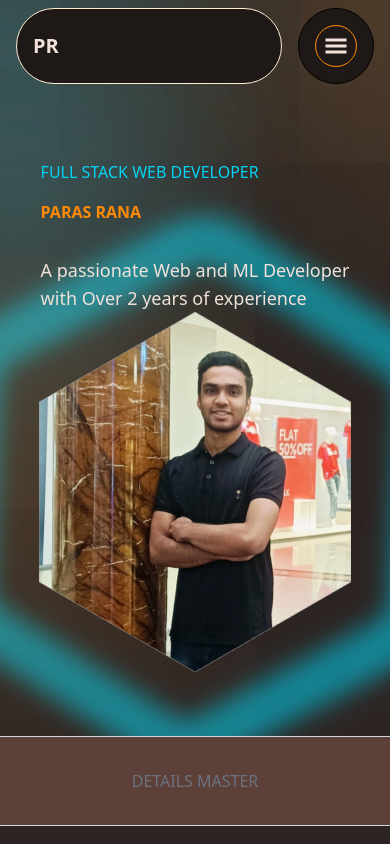
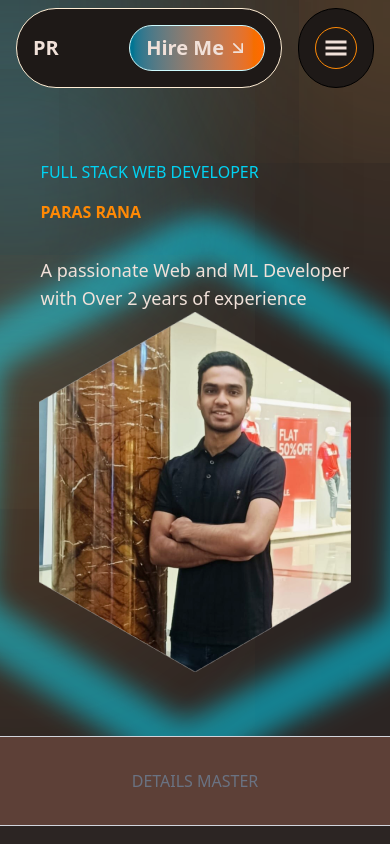
Before and after one commit to ParasRana123/Portfolio, a React (Vite) app: page / in a window 390 px wide. Shown: the top 844 px of the page. Built offline with nearby package versions, Linux system fonts and the light colour scheme.

Commit message:
Fixed Hamburger menu and the Hire Me button

```diff
--- a/src/components/Navbar/NavbarBtn.jsx
+++ b/src/components/Navbar/NavbarBtn.jsx
@@ -4,7 +4,7 @@ import { LuArrowDownRight } from "react-icons/lu";
 function NavbarBtn() {
   return (
     <a href='#contact' className='px-4 py-2 rounded-full text-xl font-bold text-white border-cyan-100 border flex items-center gap-1 bg-gradient-to-r from-cyan-700 to-orange-500 hover:border-oorange-500 hover:scale-110  transition-all duration-500'>Hire Me
-    <div className='hidden md:flex'>
+    <div className='md:flex'>
         <LuArrowDownRight />
     </div>
     </a>
--- a/src/components/Navbar/NavbarLinks.jsx
+++ b/src/components/Navbar/NavbarLinks.jsx
@@ -9,7 +9,7 @@ const Links = [
   { link: "Contact", section: "contact" }
 ];
 
-function NavbarLinks({ menuOpen }) {
+function NavbarLinks({ menuOpen , setMenuOpen }) {
   return (
     <ul className={`gap-6 text-white font-bold text-center
       lg:flex lg:flex-row lg:relative lg:bg-black lg:top-0 lg:translate-x-0
@@ -23,6 +23,7 @@ function NavbarLinks({ menuOpen }) {
             spy={true}
             duration={500}
             offset={-130}
+            onClick={() => setMenuOpen(false)}
             className='cursor-pointer text-white hover:text-cyan-300 transition-all duration-500'
           >
             {link.link}
--- a/src/components/Navbar/NavbarMain.jsx
+++ b/src/components/Navbar/NavbarMain.jsx
@@ -17,7 +17,7 @@ function NavbarMain() {
         <div className='hidden lg:block'>
           <NavbarLinks menuOpen={true} />
         </div>
-        <div className='hidden lg:block'>
+        <div className='lg:block'>
           <NavbarBtn />
         </div>
       </div>
@@ -29,8 +29,8 @@ function NavbarMain() {
       </div>
 
       {/* Mobile Nav Links when open */}
-      <div className='absolute top-[100%] w-full lg:hidden'>
-        <NavbarLinks menuOpen={menuOpen} />
+      <div className='absolute top-[100%] w-full lg:hidden left-0 mt-5'>
+        <NavbarLinks menuOpen={menuOpen} setMenuOpen={setMenuOpen}/>
       </div>
     </nav>
   );
```
